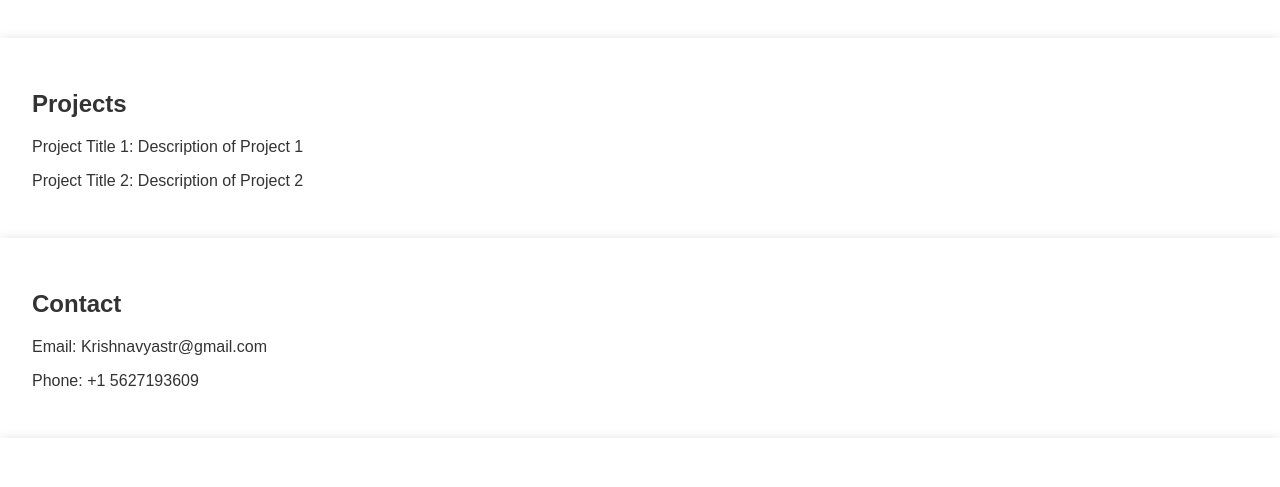
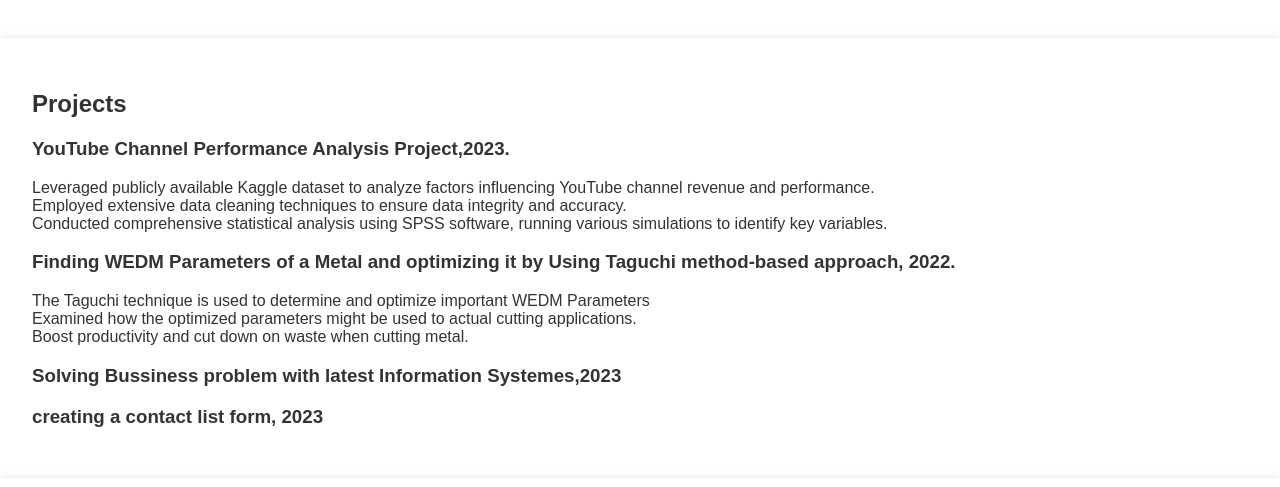
Before and after one commit to krishnavyas36/Krishnavyas.github.io, a plain HTML site: page index.html in a window 1280 px wide. Shown: the part 2020-2507 px from the top of the page. Drawn offline with Linux system fonts and the light colour scheme.

Commit message:
projects

```diff
--- a/index.html
+++ b/index.html
@@ -91,8 +91,18 @@
 
     <section id="projects">
         <h2>Projects</h2>
-        <p>Project Title 1: Description of Project 1</p>
-        <p>Project Title 2: Description of Project 2</p>
+        <h3>YouTube Channel Performance Analysis Project,2023.</h3>
+        <p>Leveraged publicly available Kaggle dataset to analyze factors influencing YouTube channel revenue and performance.<br>
+            Employed extensive data cleaning techniques to ensure data integrity and accuracy.<br>
+            Conducted comprehensive statistical analysis using SPSS software, running various simulations to identify key variables.</p>
+
+        <h3>Finding WEDM Parameters of a Metal and optimizing it by Using Taguchi method-based approach, 2022.</h3>
+        <p>The Taguchi technique is used to determine and optimize important WEDM Parameters<br>
+            Examined how the optimized parameters might be used to actual cutting applications.<br>
+            Boost productivity and cut down on waste when cutting metal.</p>
+        <h3>Solving Bussiness problem with latest Information Systemes,2023</h3>
+        <p></p>
+        <h3>creating a contact list form, 2023</h3>
     </section>
 
     <section id="contact">
```
